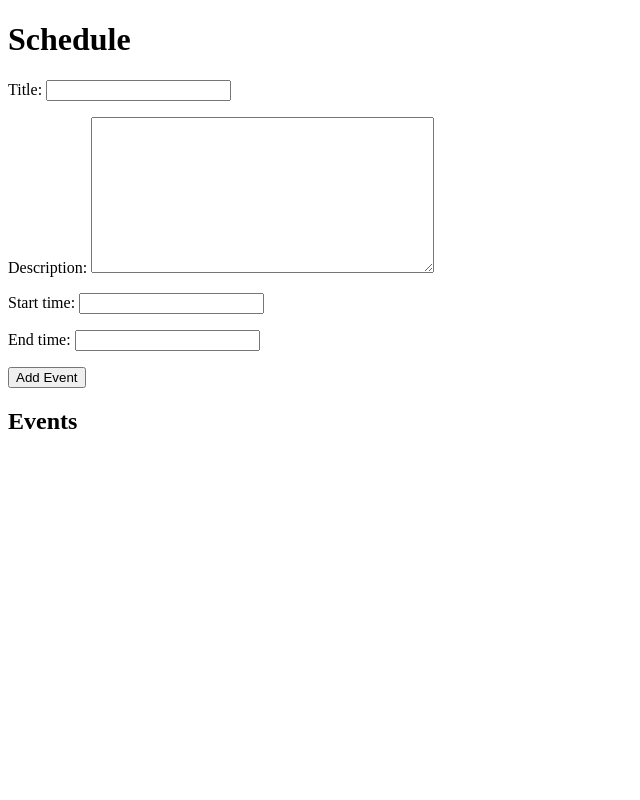
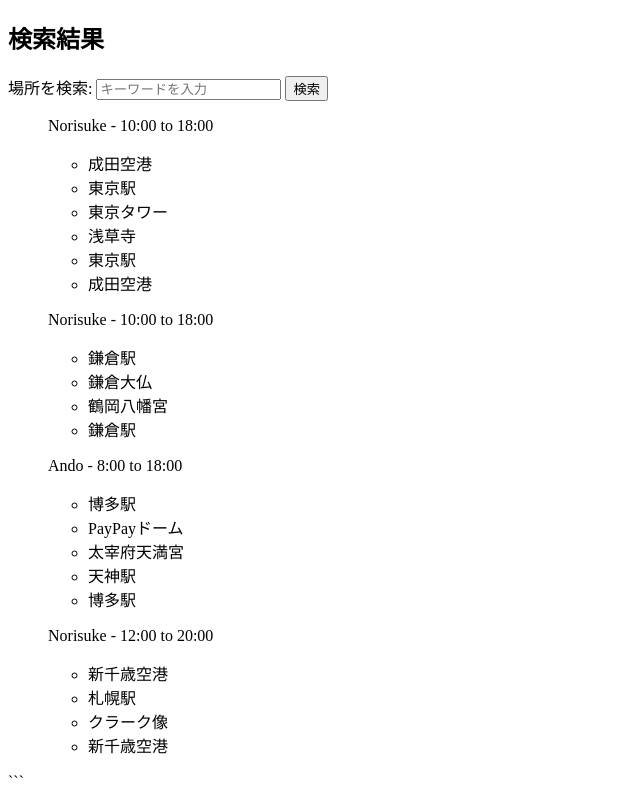
Before and after one commit to NorisukeShadow/travelApp, a Django app: template templates/resultPerson.html in a window 1280 px wide. Shown: the whole page, without its empty margins (0-640 px from the left). Run offline with Django 4.2, Linux system fonts and the light colour scheme; the template is opened without the code that fills it: values that come from a table or form of the project are taken from there, others are empty.

Commit message:
[add] 検索機能を追加

````diff
--- a/templates/resultPerson.html
+++ b/templates/resultPerson.html
@@ -4,20 +4,105 @@
     <title>NorisukeTravel</title>
   </head>
   <body>
-    <h1>Schedule</h1>
-    <form method="post">
-      {% csrf_token %} {{ form.as_p }}
-      <button type="submit">Add Event</button>
-    </form>
-    <h2>Events</h2>
-    <ul>
+    <h2>検索結果</h2>
+
+     <!-- 検索フォーム -->
+     <form id="search-form">
+        <label for="search-input">場所を検索:</label>
+        <input type="text" id="search-input" placeholder="キーワードを入力">
+        <button type="submit">検索</button>
+      </form>
+
+    <ul id="event-list">
       {% for event in events %}
-      <li>
-        {{ event.title }} - {{ event.start_time }} to {{ event.end_time }}
-      </li>
+      <div class="box">
+        <li>
+          {{ event.name }} - {{ event.start_time }} to {{ event.end_time }}
+        </li>
+        <ul>
+          {% for location in event.locations %}
+          <li>{{ location }}</li>
+          {% endfor %}
+      </div>
       {% endfor %}
     </ul>
   </body>
 </html>
+<script>
+  events = [
+    {
+      name: "Norisuke",
+      locations: [
+        "成田空港",
+        "東京駅",
+        "東京タワー",
+        "浅草寺",
+        "東京駅",
+        "成田空港",
+      ],
+      start_time: "10:00",
+      end_time: "18:00",
+    },
+    {
+      name: "Norisuke",
+      locations: ["鎌倉駅", "鎌倉大仏", "鶴岡八幡宮", "鎌倉駅"],
+      start_time: "10:00",
+      end_time: "18:00",
+    },
+    {
+      name: "Ando",
+      locations: ["博多駅", "PayPayドーム", "太宰府天満宮", "天神駅", "博多駅"],
+      start_time: "8:00",
+      end_time: "18:00",
+    },
+    {
+      name: "Norisuke",
+      locations: ["新千歳空港", "札幌駅", "クラーク像", "新千歳空港"],
+      start_time: "12:00",
+      end_time: "20:00",
+    },
+  ];
 
-<script>
+  const eventList = document.getElementById("event-list");
+  const searchForm = document.getElementById("search-form");
+  const searchInput = document.getElementById("search-input");
+
+  // イベントの表示を更新する関数
+  function updateEventList(keyword) {
+    eventList.innerHTML = ""; // 一旦リストをクリア
+
+    events.forEach((event) => {
+      // キーワードがイベント名に含まれている場合のみ表示
+      if (event.name.includes(keyword)) {
+        const eventDiv = document.createElement("div");
+        eventDiv.classList.add("box");
+
+        const eventInfo = document.createElement("p");
+        eventInfo.textContent = `${event.name} - ${event.start_time} to ${event.end_time}`;
+        eventDiv.appendChild(eventInfo);
+
+        const locationList = document.createElement("ul");
+        event.locations.forEach((location) => {
+          const locationItem = document.createElement("li");
+          locationItem.textContent = location;
+          locationList.appendChild(locationItem);
+        });
+
+        eventDiv.appendChild(locationList);
+
+        eventList.appendChild(eventDiv);
+      }
+    });
+  }
+
+  // フォームの送信時に検索を実行
+  searchForm.addEventListener("submit", (e) => {
+    e.preventDefault();
+    const keyword = searchInput.value.trim(); // 入力値を取得してトリム
+    updateEventList(keyword);
+  });
+
+  // ページロード時に初期表示を実行
+  updateEventList("");
+</script>
+```
````
Also changed, not shown: templates/resultPlace.html (+88 -21 lines).
